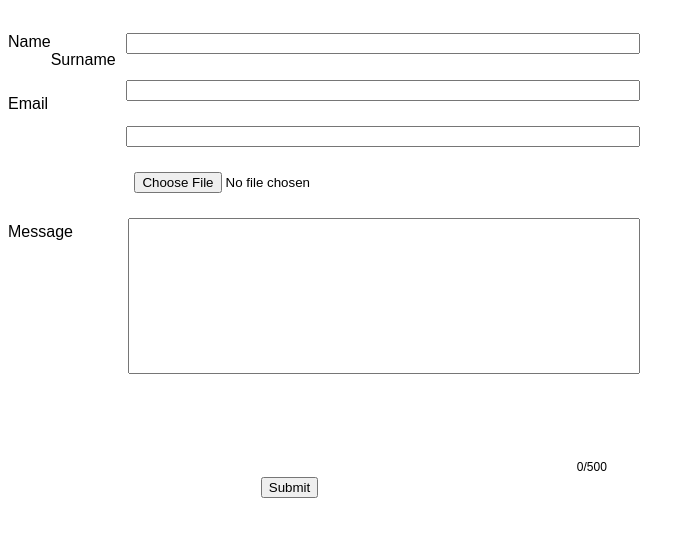
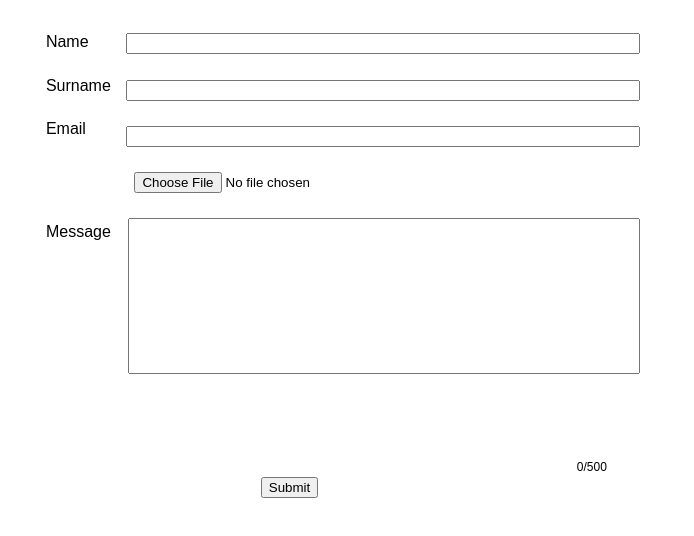
Before and after one commit to rbarbieriperez/form-with-validation, a plain HTML site: page index.html in a window 1280 px wide. Shown: the whole page, without its empty margins (0-694 px from the left). Drawn offline with Linux system fonts and the light colour scheme.

Commit message:
Update index.css

```diff
--- a/index.css
+++ b/index.css
@@ -5,6 +5,8 @@ body {
 
 .column-left {
     float:left;
+    width: 5%;
+    margin-left: 3%;
 }
 .column-right{
     width:40%;
```
